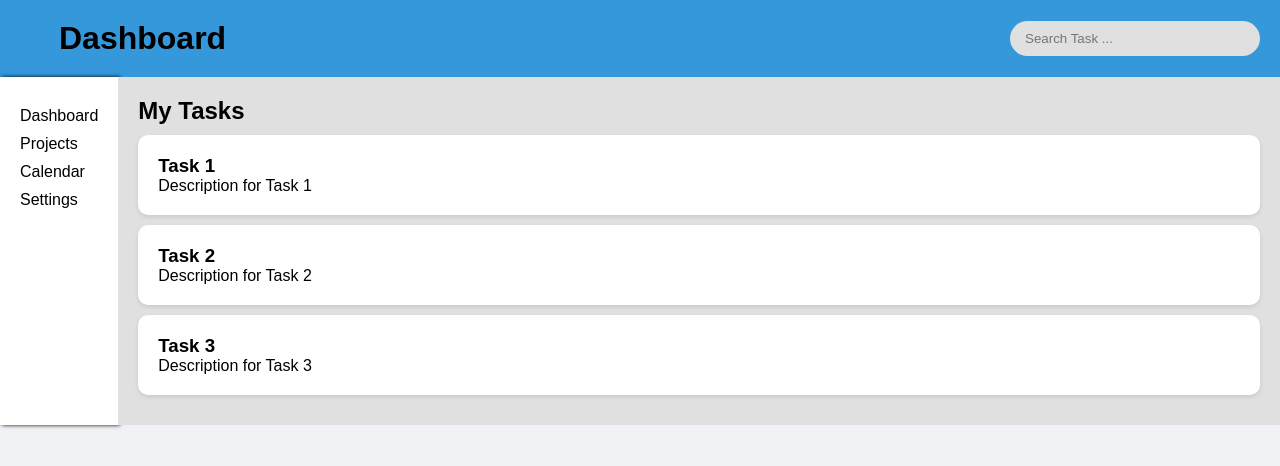
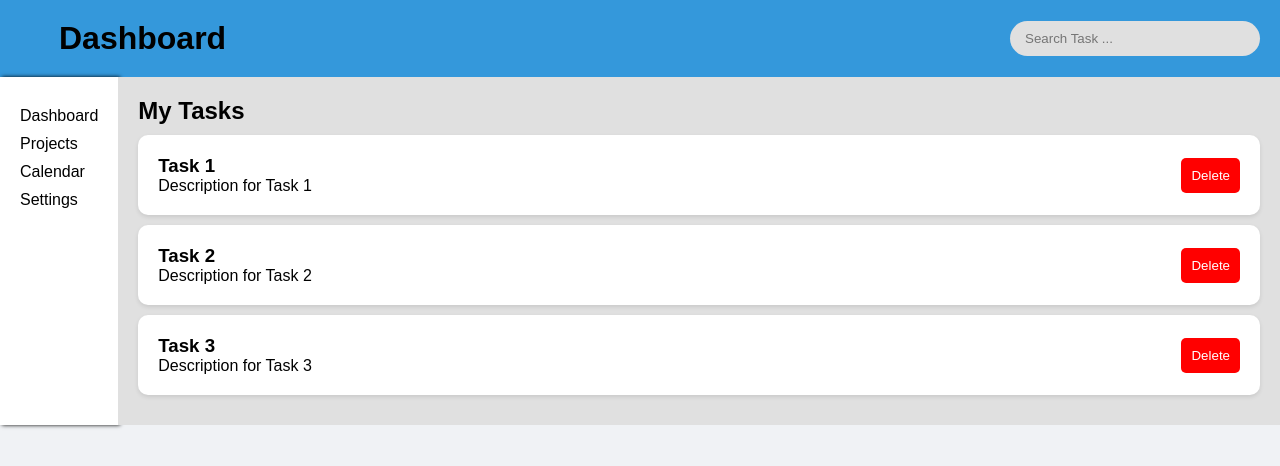
Before and after one commit to Sergsol95/task_manager, a React (Create React App) app: page / in a window 1280 px wide. Shown: the top 466 px of the page. Built offline with nearby package versions, Linux system fonts and the light colour scheme.

Commit message:
delete added

```diff
--- a/src/components/Task/Task.jsx
+++ b/src/components/Task/Task.jsx
@@ -7,13 +7,31 @@ const TaskItemContainer = styled.div`
   margin: 10px 0;
   box-shadow: 0 2px 4px rgba(0, 0, 0, 0.1);
   border-radius: 10px;
+  display: flex;
+  align-items: center;
+  justify-content: space-between;
 `;
 
-const Task = ({ title, description }) => {
+const DeleteButton = styled.button`
+  background-color: red;
+  color: white;
+  border: none;
+  padding: 10px;
+  border-radius: 5px;
+  cursor: pointer;
+`;
+
+const TaskDivider = styled.div`
+`
+
+const Task = ({ title, description, onDelete }) => {
   return (
     <TaskItemContainer>
+      <TaskDivider>
       <h3>{title}</h3>
       <p>{description}</p>
+      </TaskDivider>
+      <DeleteButton onСlick={onDelete}>Delete</DeleteButton>
     </TaskItemContainer>
   );
 };
--- a/src/theme.jsx
+++ b/src/theme.jsx
@@ -4,6 +4,9 @@ const theme = {
       secondary: '#e0e0e0',
       background: '#fff',
       text: '#333',
+      primaryDark: '#0056b3',
+      danger: '#dc3545',
+      dangerDark: '#c82333',
     },
     sizes: {
       font: '16px',
```
